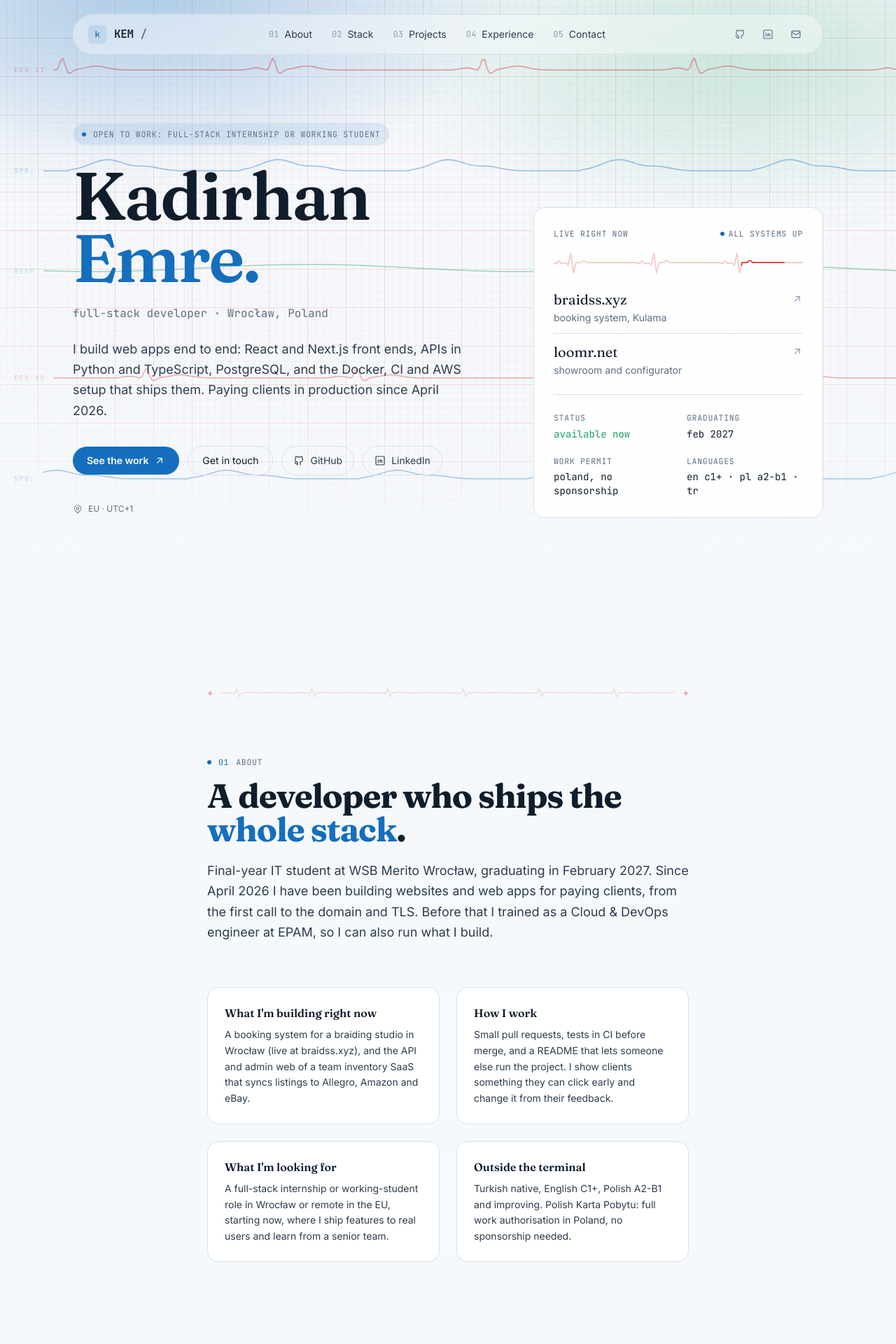
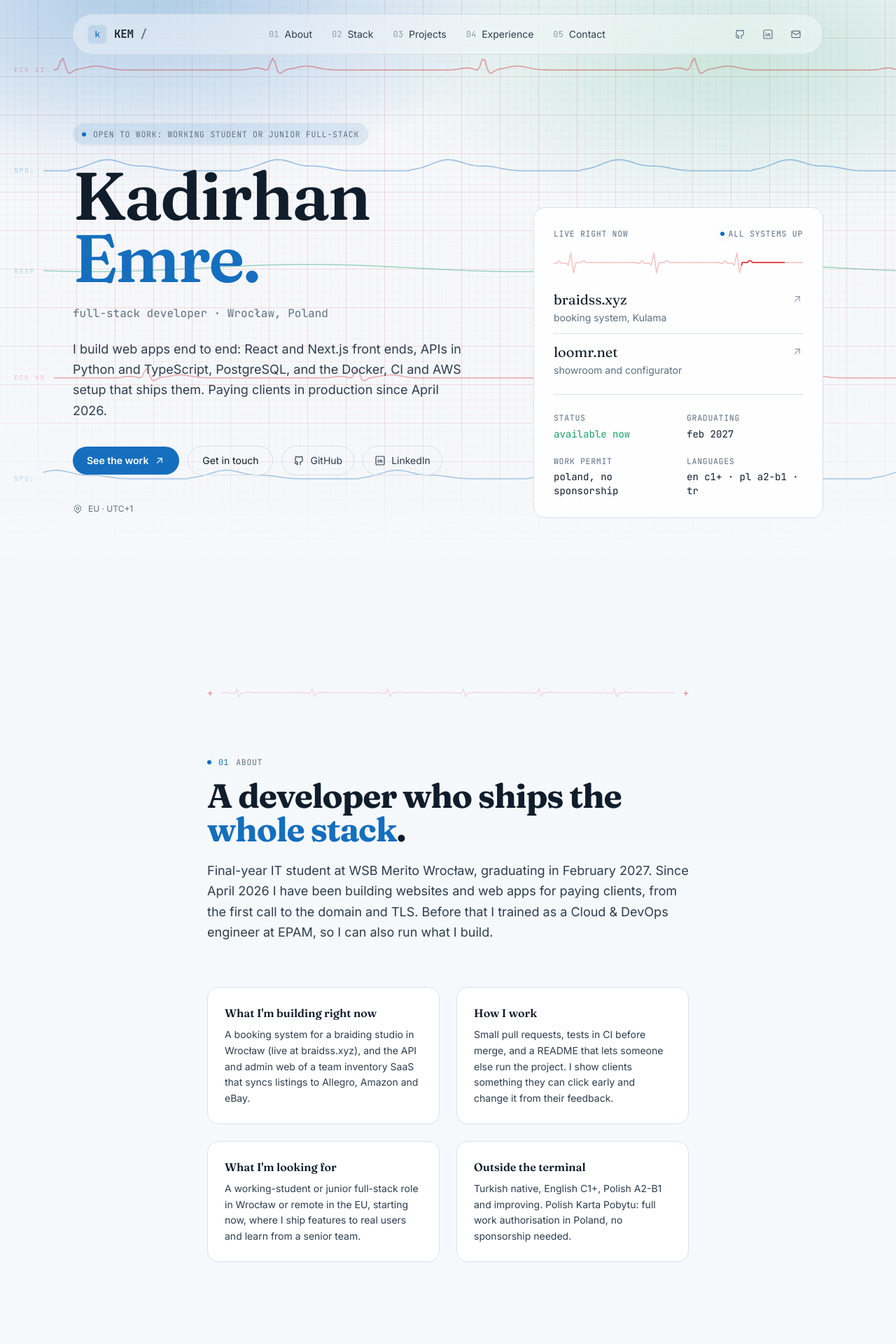
Before and after one commit to kassvl/CvWebsite, a React (Vite) app: page / in a window 1280 px wide. Shown: the top 1920 px of the page at 70% size. Built offline with nearby package versions, Linux system fonts and the light colour scheme.

Commit message:
Say working student or junior instead of internship in site copy
Forward-looking availability text (meta description, About card,
Contact intro, profile status) no longer asks for internships.
Past internship roles in experience.ts are unchanged.

```diff
--- a/index.html
+++ b/index.html
@@ -8,7 +8,7 @@
     />
     <meta
       name="description"
-      content="Kadirhan Emre, full-stack developer in Wrocław. React and Next.js front ends, Python and TypeScript APIs, PostgreSQL, shipped with Docker, CI and AWS. Open to full-stack internships and working-student roles."
+      content="Kadirhan Emre, full-stack developer in Wrocław. React and Next.js front ends, Python and TypeScript APIs, PostgreSQL, shipped with Docker, CI and AWS. Open to working-student and junior full-stack roles."
     />
     <meta name="theme-color" content="#F6F9FC" />
     <meta property="og:title" content="Kadirhan Emre | Full-Stack Developer" />
--- a/src/components/sections/About.tsx
+++ b/src/components/sections/About.tsx
@@ -33,7 +33,7 @@ export function About() {
         />
         <Card
           title="What I'm looking for"
-          body="A full-stack internship or working-student role in Wrocław or remote in the EU, starting now, where I ship features to real users and learn from a senior team."
+          body="A working-student or junior full-stack role in Wrocław or remote in the EU, starting now, where I ship features to real users and learn from a senior team."
         />
         <Card
           title="Outside the terminal"
--- a/src/components/sections/Contact.tsx
+++ b/src/components/sections/Contact.tsx
@@ -53,7 +53,7 @@ export function Contact() {
           <span className="text-[rgb(var(--rgb-brand-primary))]">together</span>.
         </>
       }
-      description="Full-stack internships, working-student roles and freelance projects. Drop a message or grab a channel below."
+      description="Working-student and junior full-stack roles, plus freelance projects. Drop a message or grab a channel below."
     >
       <div className="grid gap-8 lg:grid-cols-2">
         <div className="space-y-3">
--- a/src/data/profile.ts
+++ b/src/data/profile.ts
@@ -7,7 +7,7 @@ export const profile = {
     'I build web apps end to end: React and Next.js front ends, APIs in Python and TypeScript, PostgreSQL, and the Docker, CI and AWS setup that ships them. Paying clients in production since April 2026.',
   location: 'Wrocław, Poland',
   region: 'EU · UTC+1',
-  status: 'Open to work: full-stack internship or working student',
+  status: 'Open to work: working student or junior full-stack',
   email: 'kadirhanemre@proton.me',
   // Phone stays out of the public site on purpose (scrapers, spam); it is on the CV only.
   github: 'https://github.com/kassvl',
```
